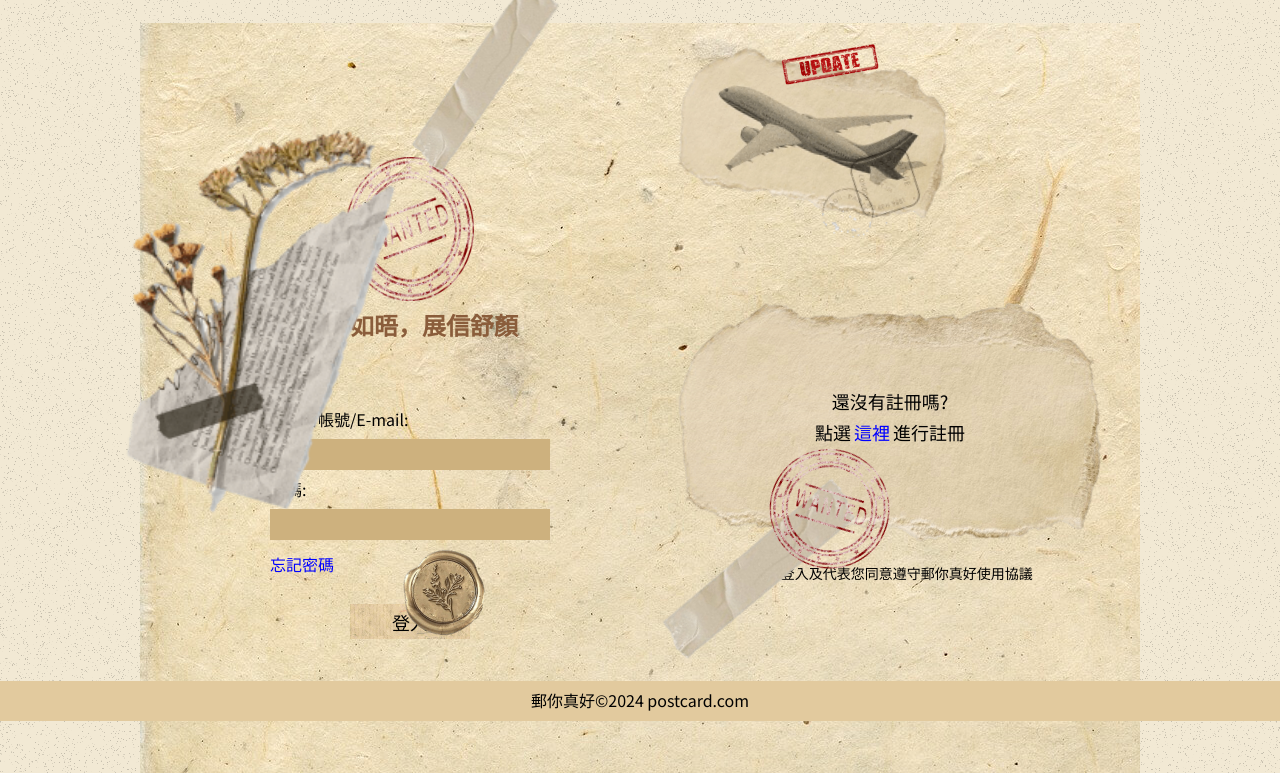
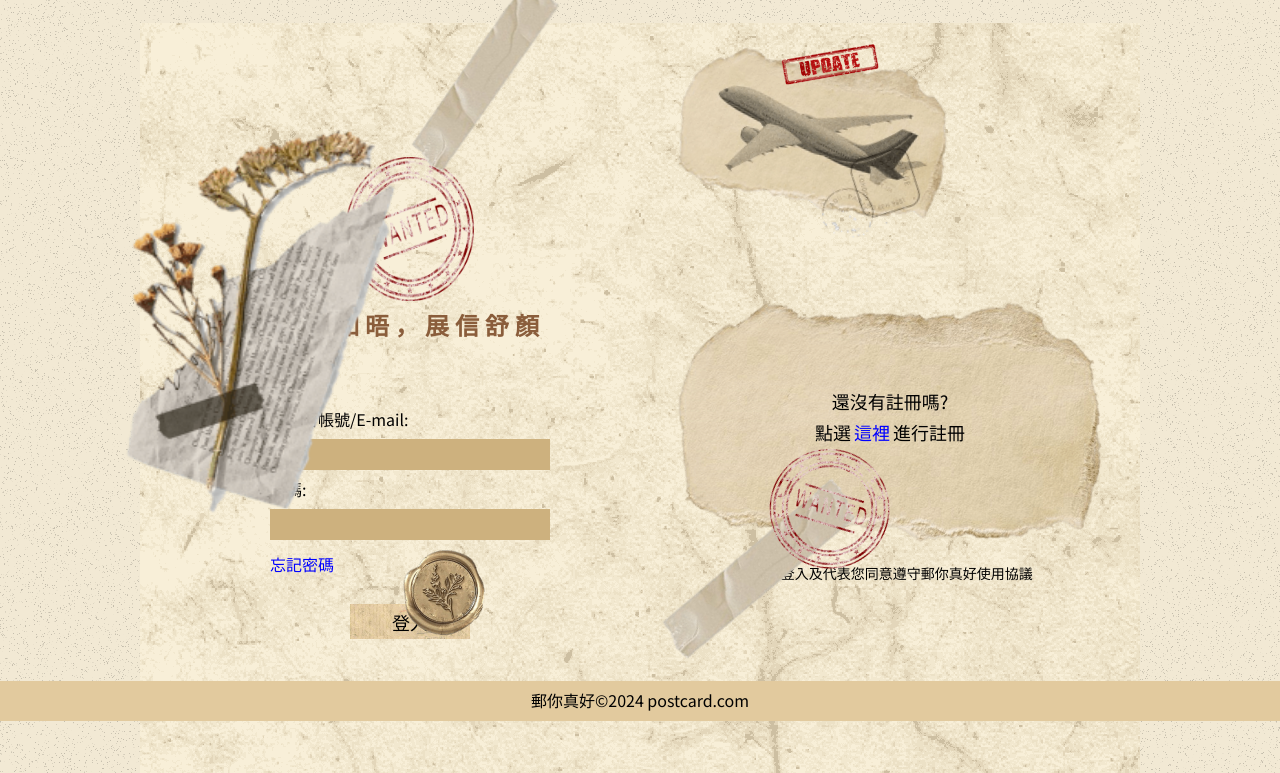
Before and after one commit to YUZI-CHEN/team-project, a plain HTML site: page index.html in a window 1280 px wide. Shown: the part 79-852 px from the top of the page. Drawn offline with Linux system fonts and the light colour scheme.

Commit message:
index圖片更改玩

```diff
--- a/scss/apple.scss
+++ b/scss/apple.scss
@@ -254,7 +254,7 @@ main {
     input {
       width: 150px;
       height: 40px;
-      font-size: 16PX;
+      font-size: 16px;
       background-color: #CDB17E;
       border: none;
       box-shadow: inset 0 1px 1px rgba(0, 0, 0, .075), 0 0 8px rgba(109, 52, 20, 0.486);
--- a/scss/style.scss
+++ b/scss/style.scss
@@ -180,7 +180,8 @@ a {
 
   /*center-box輸入區  */
   #member {
-    background-image: url("../images/p2-papers-3.jpg");
+    background-image: url("../images/p4-papers-4.png");
+
     margin-top: 102px;
     display: flex;
     justify-content: center;
@@ -229,6 +230,7 @@ a {
           font-size: 24px;
           color: #8A5D3B;
           font-weight: bold;
+          letter-spacing: 6px;
 
 
         }
```
Also changed, not shown: css/apple.css, css/apple.min.css, css/style.css, css/style.min.css, images/p4-papers-4.jpg (deleted), images/p4-papers-4.png (added), 2 other files.
